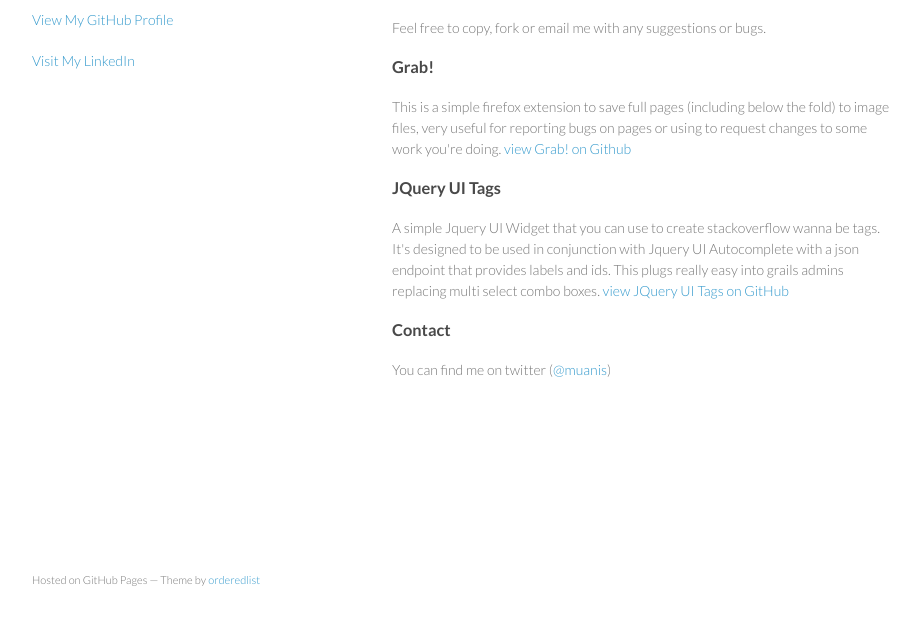
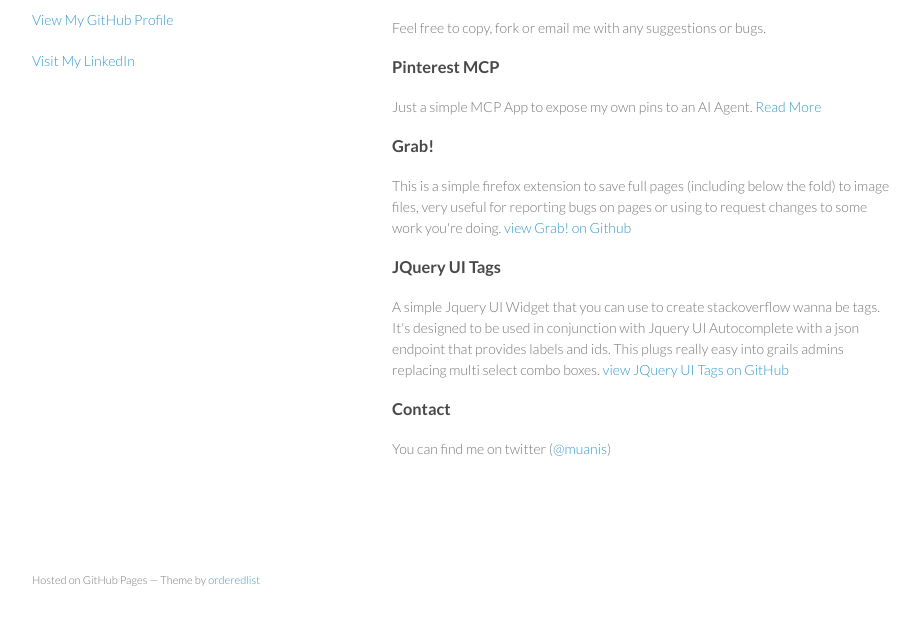
Before and after one commit to muanis/muanis.github.com, a plain HTML site: page index.html in a window 1280 px wide. Shown: the part 141-766 px from the top of the page, without its empty margins (178-1098 px from the left). Drawn offline with Linux system fonts and the light colour scheme.

Commit message:
adding pinterest app

```diff
--- a/index.html
+++ b/index.html
@@ -35,6 +35,11 @@
 
 <p>Feel free to copy, fork or email me with any suggestions or bugs.</p>
 
+<h3>Pinterest MCP</h3>
+
+<p>Just a simple MCP App to expose my own pins to an AI Agent. <a href="pinterest_app.html">Read More</a></p>
+
+
 <h3>Grab!</h3>
 
 <p>This is a simple firefox extension to save full pages (including below the fold) to image files, very useful for reporting bugs on pages or using to request changes to some work you're doing. <a href="http://muanis.github.com/grab">view Grab! on Github</a></p>
```
